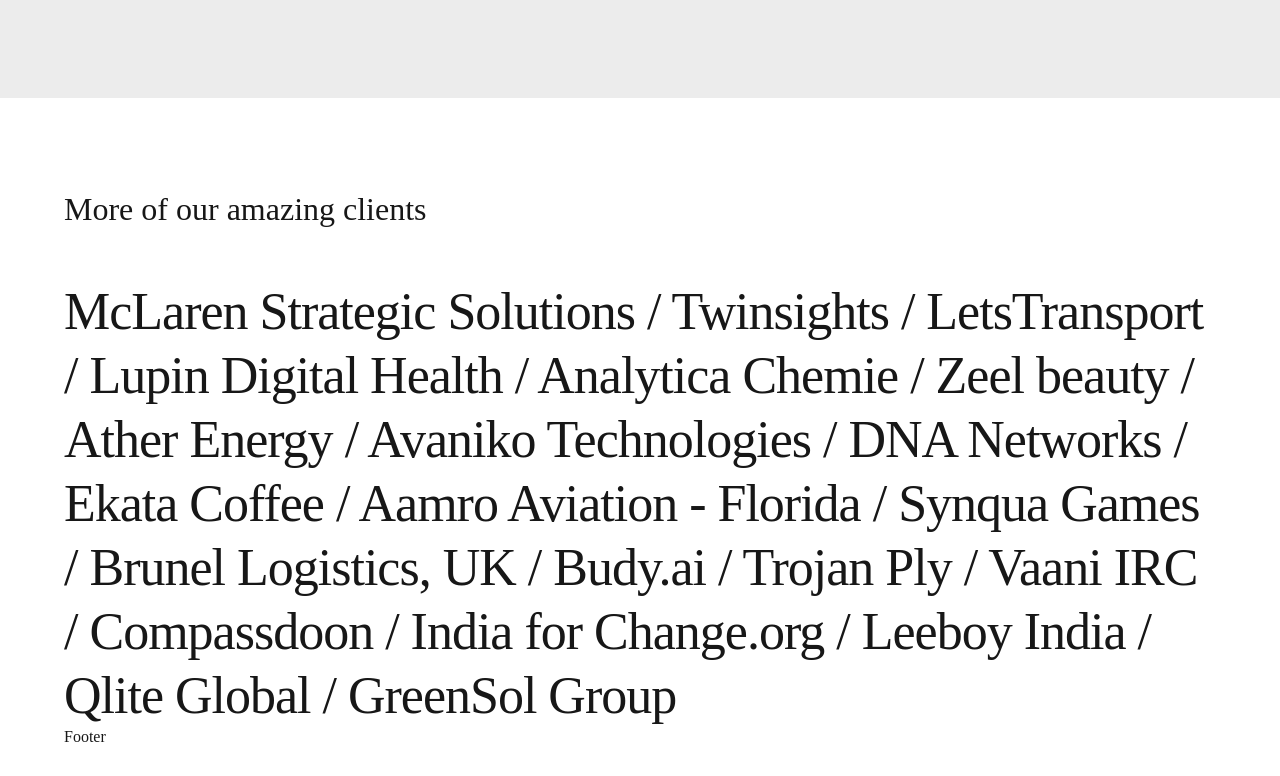
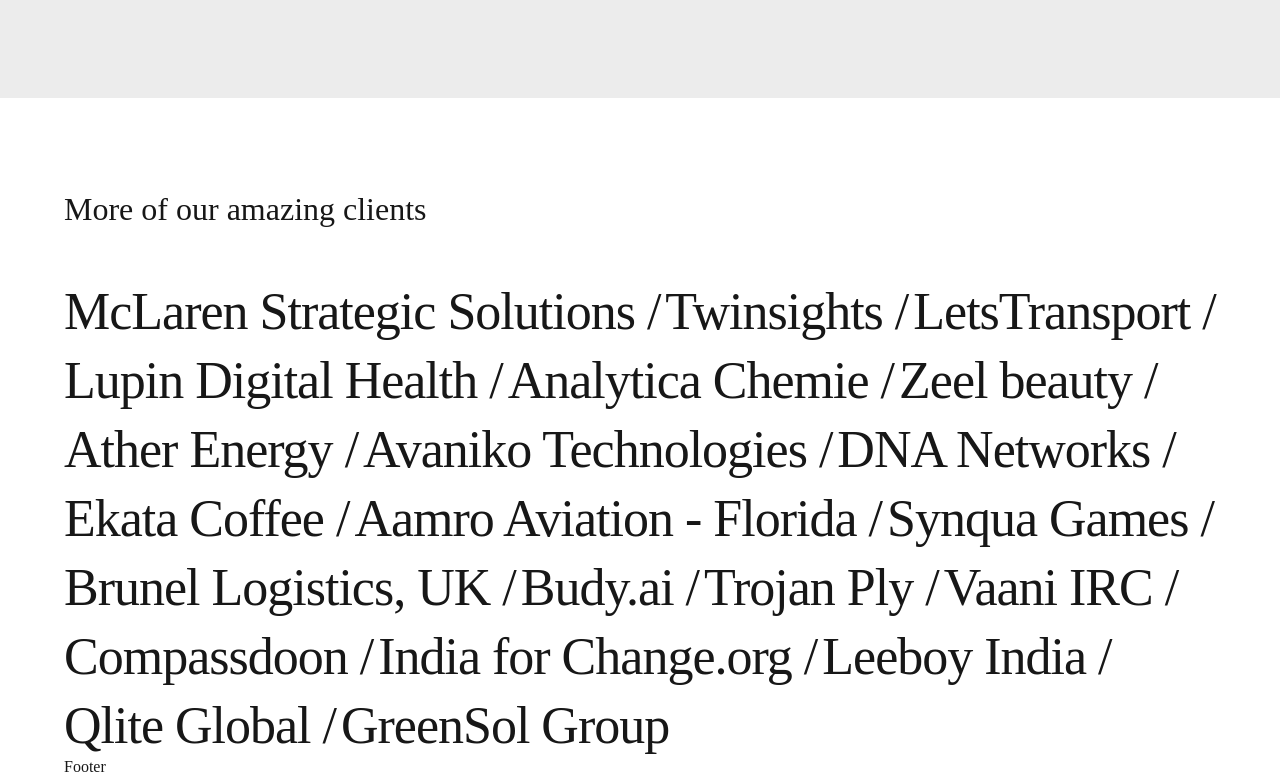
Before and after one commit to sooryajith-supercode/supercode-website, a Next.js app: page / in a window 1280 px wide. Shown: the part 7028-7804 px from the top of the page. Before the commit the page ends 7774 px from the top, so only its background shows below. Built offline with nearby package versions, Linux system fonts and the light colour scheme; a web font is replaced by a local one.

Commit message:
hoempage client section update

```diff
--- a/package.json
+++ b/package.json
@@ -10,6 +10,7 @@
   },
   "dependencies": {
     "@next/font": "^14.2.14",
+    "gsap": "^3.12.5",
     "next": "14.2.14",
     "react": "^18",
     "react-dom": "^18",
--- a/src/app/globals.css
+++ b/src/app/globals.css
@@ -62,7 +62,7 @@
 }
 
 .container {
-  max-width: 1440px;
+  max-width: 1780px;
   width: 90%;
   margin: 0 auto;
   padding: 0;
@@ -159,7 +159,18 @@
   line-height: 14.72px;
   letter-spacing: 0.7px;
 }
+
 /* text-alignment */
-.tac{
+.tac {
   text-align: center;
 }
+
+@media(max-width:1440px) {
+  .container {
+    max-width: 1440px;
+    width: 90%;
+    margin: 0 auto;
+    padding: 0;
+
+  }
+}
--- a/src/app/home/components/Clients.jsx
+++ b/src/app/home/components/Clients.jsx
@@ -11,11 +11,11 @@
             <div className="container">
                 <h2 className="text-4-med">{heading}</h2>
                 <div className={styles?.clientContentWrap}>
-                    <div className="text-1">
+                    <div className={`${styles?.clientwrap} text-1`}>
                         {clientLinks && clientLinks.length > 0 ? (
                             clientLinks.map((client, index) => (
-                                <React.Fragment key={index}>
-                                    {/* Render the hovered client image above the link */}
+                                <div key={index} className={styles?.clientItem}>
+                                    {/* Show the image above the client link when hovered */}
                                     {hoveredClient === client.title && (
                                         <div className={styles?.hoveredImageWrap}>
                                             <img src={client.image} alt={client.title} className={styles?.hoveredImage} />
@@ -23,14 +23,14 @@
                                     )}
                                     <Link
                                         href={client.slug}
-                                        className={`${styles?.clientWrap} text-1`}
+                                        className={`text-1`}
                                         onMouseEnter={() => setHoveredClient(client.title)}
                                         onMouseLeave={() => setHoveredClient(null)}
                                     >
                                         {client.title}
                                     </Link>
                                     {index < clientLinks.length - 1 && ' / '}
-                                </React.Fragment>
+                                </div>
                             ))
                         ) : (
                             <p>No clients available</p>
--- a/src/app/home/css/clients.module.css
+++ b/src/app/home/css/clients.module.css
@@ -1,17 +1,32 @@
-.clientContainer{
+.clientContainer {
     padding-top: 80px;
 }
-.clientContentWrap{
+
+.clientContentWrap {
     padding-top: 40px;
 }
-.clientWrap {
+
+.clientwrap {
     position: relative;
+    display: flex;
+    flex-wrap: wrap;
+    gap: 5px;
 }
-.hoveredImageWrap {
+
+.linkwrap {
     position: relative;
 }
 
+.hoveredImageWrap {
+    position: absolute;
+    z-index: 1;
+    bottom: 40px;
+}
+
 .hoveredImage {
-    position:absolute;
-    top: 0;
+    max-width: 294px;
 }
+
+.clientItem {
+    position: relative;
+}
```
Also changed, not shown: src/app/components/cards/InsightCard.jsx (added, +18 -0 lines), 1 other file (tests, documents, lock files or other folders).
